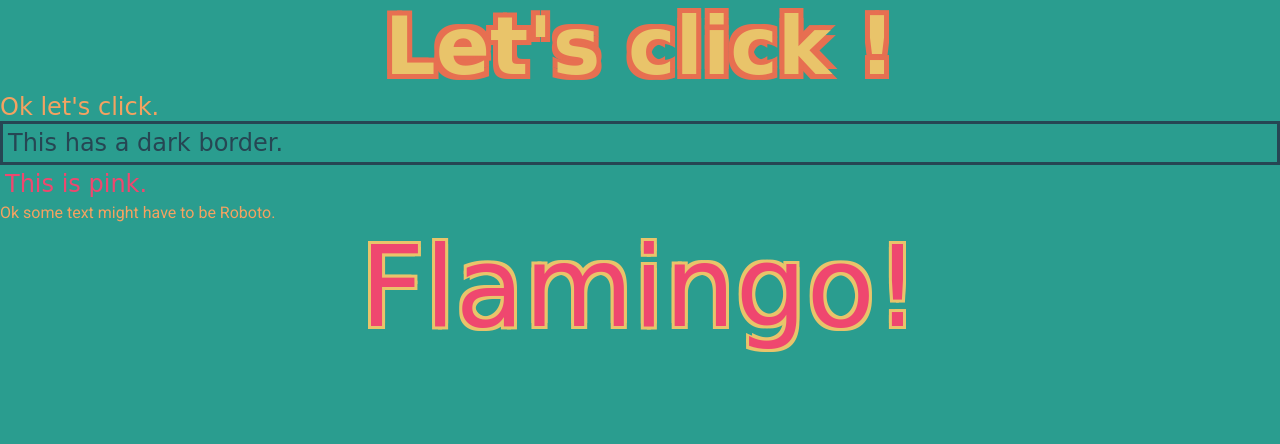
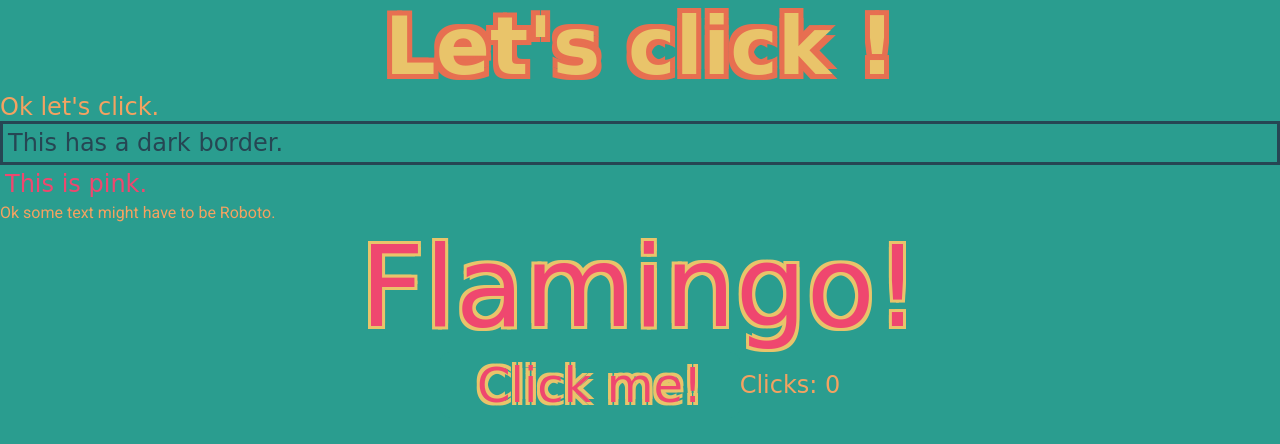
Before and after one commit to timotheemcdonald/clicker-ii, a plain HTML site: page index.html in a window 1280 px wide. Drawn offline with Linux system fonts and the light colour scheme; a web font is replaced by a local one.

Commit message:
added clicking function and counter

```diff
--- a/index.html
+++ b/index.html
@@ -16,5 +16,12 @@
     <div class="reg">Ok some text might have to be Roboto.</div>
     <div class="flamingo">Flamingo!</div>
 
+    <div class="center">
+        <div class="center-button">
+        <button class="buttonOne" onclick="addClick()"><span id="clicker">Click me!</span></button>
+        <div id="clicks">Clicks: 0</div>
+    </div>
+</div>
+
 </body>
 </html>
--- a/script.js
+++ b/script.js
@@ -0,0 +1,6 @@
+let clicks = 0;
+
+function addClick() {
+    clicks += 1;
+    document.getElementById("clicks").textContent = "Clicks: " + clicks
+}
--- a/style.css
+++ b/style.css
@@ -4,7 +4,6 @@
     box-sizing: border-box;
     margin: 0;
     padding: 0;
-    width: 100%;
 }
 
 body {
@@ -33,7 +32,13 @@ body {
 .center {
     display: flex;
     justify-content: center;
-    align-content: center;
+    align-items: center;
+}
+
+.center-button {
+    display: flex;
+    justify-content: center;
+    align-items: center;
 }
 
 h1, h2, h3 {
@@ -41,6 +46,23 @@ h1, h2, h3 {
     color: #e9c46a;
     font-size: 5rem;
     text-shadow: -5px -5px 0 #e76f51, 5px -5px 0 #e76f51, -5px 5px 0 #e76f51, 5px 5px 0 #e76f51;
+}
+
+#clicker {
+    font-family: 'Hanalei Fill', cursive;
+    color:  #ef476f;
+    font-size: 3rem;
+    text-shadow: -3px -3px 0 #e9c46a, 3px -3px 0 #e9c46a, -3px 3px 0 #e9c46a, 3px 3px 0 #e9c46a;
+}
+
+.buttonOne {
+    border: none;
+    outline: none;
+    padding: 5px;
+    width: 300px;
+    height: auto;
+    border-radius: 10px;
+    background-color:  #2a9d8f;
 }
 
 .flamingo {
```
